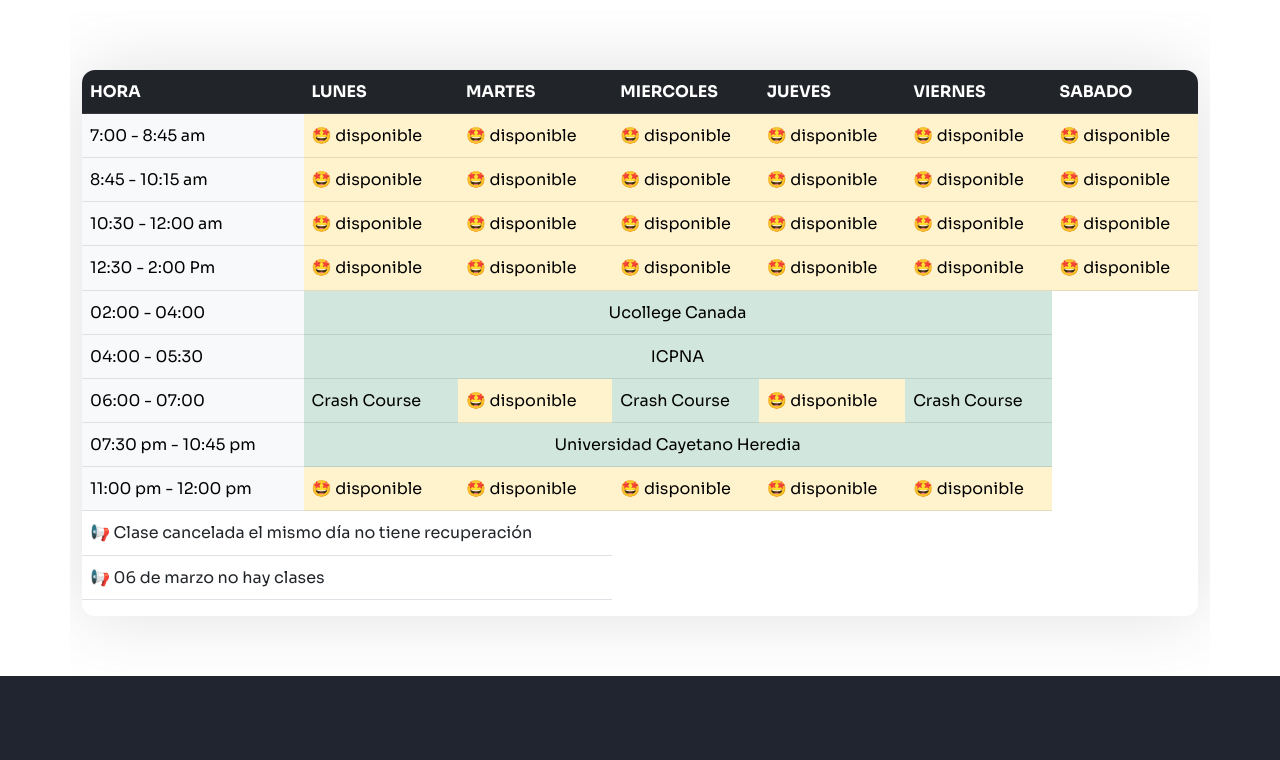
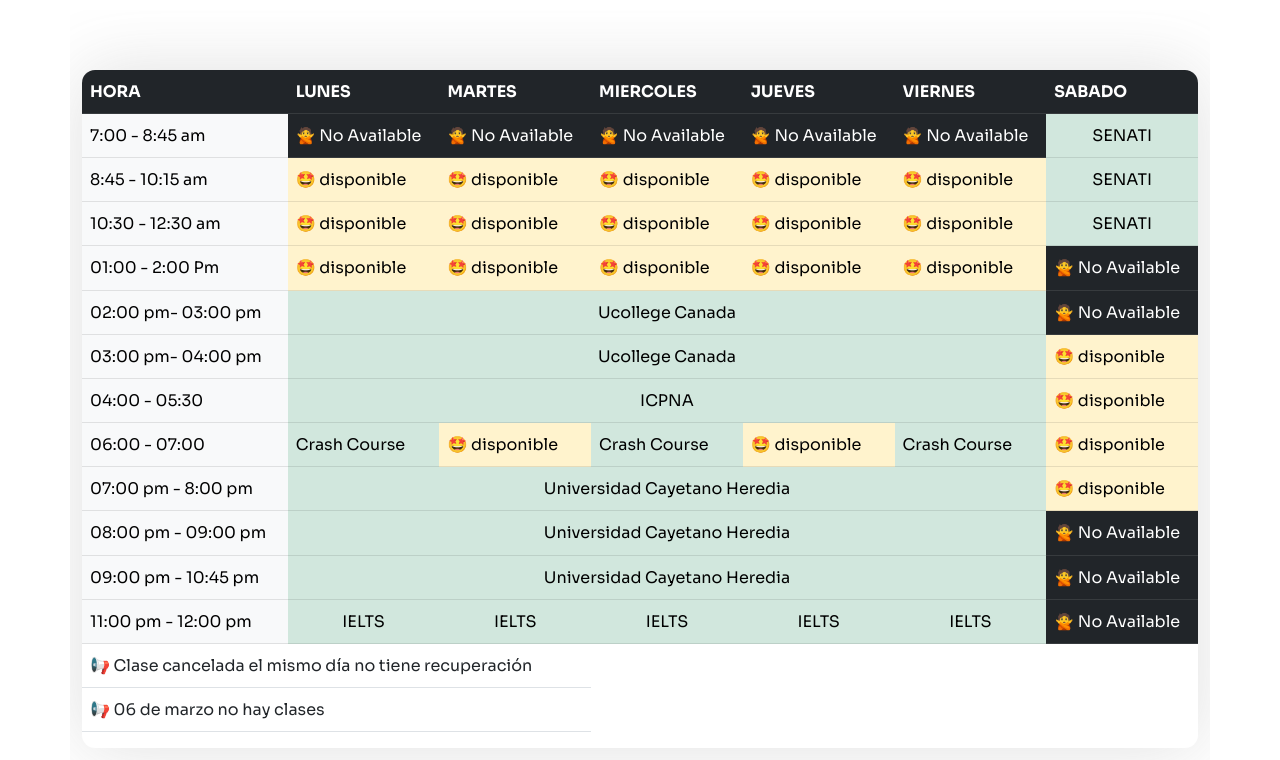
Before and after one commit to myenglishbro/U-MEB, a plain HTML site: page pages/horarios.html in a window 1280 px wide. Shown: the part 590-1350 px from the top of the page. Drawn offline with nearby package versions, Linux system fonts and the light colour scheme.

Commit message:
new horario

```diff
--- a/pages/horarios.html
+++ b/pages/horarios.html
@@ -98,16 +98,17 @@
           <th>SABADO</th>
 
 
+
         </thead>
         <tbody>
           <tr   class="table-success">
             <td  class="table-light">7:00 - 8:45 am</td>
-            <td class="table-warning">🤩 disponible</td>
-            <td class="table-warning">🤩 disponible</td>
-            <td class="table-warning">🤩 disponible</td>
-            <td class="table-warning">🤩 disponible</td>
-            <td class="table-warning">🤩 disponible</td>
-            <td class="table-warning">🤩 disponible</td>
+            <td class="table-dark">🙅 No Available</td>
+            <td class="table-dark">🙅 No Available</td>
+            <td class="table-dark">🙅 No Available</td>
+            <td class="table-dark">🙅 No Available</td>
+            <td class="table-dark">🙅 No Available</td>
+            <td class="table-success text-center">SENATI</td>
 
           </tr>
           <tr class="table-success">
@@ -117,44 +118,57 @@
             <td class="table-warning">🤩 disponible</td>
             <td class="table-warning">🤩 disponible</td>
             <td class="table-warning">🤩 disponible</td>
-            <td class="table-warning">🤩 disponible</td>
+            <td class="table-success text-center">SENATI</td>
+
           </tr>
 
 
           <tr class="table-success">
-            <td class="table-light">10:30 - 12:00 am</td>
+            <td class="table-light">10:30 - 12:30 am</td>
             <td class="table-warning">🤩 disponible</td>
             <td class="table-warning">🤩 disponible</td>
             <td class="table-warning">🤩 disponible</td>
             <td class="table-warning">🤩 disponible</td>
             <td class="table-warning">🤩 disponible</td>
-            <td class="table-warning">🤩 disponible</td>
+            <td class="table-success text-center">SENATI</td>
 
 
 
           </tr>
           <tr class="table-success">
-            <td class="table-light">12:30 - 2:00 Pm</td>
+            <td class="table-light">01:00 - 2:00 Pm</td>
             <td class="table-warning">🤩 disponible</td>
             <td class="table-warning">🤩 disponible</td>
             <td class="table-warning">🤩 disponible</td>
             <td class="table-warning">🤩 disponible</td>
             <td class="table-warning">🤩 disponible</td>
+            <td class="table-dark">🙅 No Available</td>
+
+
+
+          </tr>
+
+          <tr class="table-light">
+            <td class="table-light">02:00 pm- 03:00 pm</td>
+            <td colspan="5"  class="table-success text-center"> Ucollege Canada</td>
+            <td class="table-dark">🙅 No Available</td>
+
+
+
+          </tr>
+          <tr class="table-light">
+            <td class="table-light">03:00 pm- 04:00 pm</td>
+            <td colspan="5"  class="table-success text-center"> Ucollege Canada</td>
             <td class="table-warning">🤩 disponible</td>
 
 
 
           </tr>
 
-          <tr class="table-light">
-            <td class="table-light">02:00 - 04:00</td>
-            <td colspan="5"  class="table-success text-center"> Ucollege Canada</td>
-
-          </tr>
-
           <tr  class="table-success">
             <td class="table-light">04:00 - 05:30</td>
             <td colspan="5"  class="table-success text-center"> ICPNA </td>
+            <td class="table-warning">🤩 disponible</td>
 
 
 
@@ -167,24 +181,44 @@
             <td class="table-success">Crash Course</td>
             <td class="table-warning">🤩 disponible</td>
             <td class="table-success">Crash Course</td>
+            <td class="table-warning">🤩 disponible</td>
+
+
 
 
           </tr>
 
 
           <tr class="table-success">
-            <td class="table-light">07:30 pm - 10:45 pm </td>
+            <td class="table-light">07:00 pm - 8:00 pm </td>
             <td colspan="5" class="text-center"> Universidad Cayetano Heredia</td>
+            <td class="table-warning">🤩 disponible</td>
+
+
+
+          </tr>
+          <tr class="table-success">
+            <td class="table-light">08:00 pm - 09:00 pm </td>
+            <td colspan="5" class="text-center"> Universidad Cayetano Heredia</td>
+            <td class="table-dark">🙅 No Available</td>
+
+
+          </tr>
+          <tr class="table-success">
+            <td class="table-light">09:00 pm - 10:45 pm </td>
+            <td colspan="5" class="text-center"> Universidad Cayetano Heredia</td>
+            <td class="table-dark">🙅 No Available</td>
 
 
           </tr>
           <tr class="table-success">
             <td class="table-light">11:00 pm - 12:00 pm </td>
-            <td class="table-warning">🤩 disponible</td>
-            <td class="table-warning">🤩 disponible</td>
-            <td class="table-warning">🤩 disponible</td>
-            <td class="table-warning">🤩 disponible</td>
-            <td class="table-warning">🤩 disponible</td>
+            <td class="table-success text-center">IELTS</td>
+            <td class="table-success text-center">IELTS</td>
+            <td class="table-success text-center">IELTS</td>
+            <td class="table-success text-center">IELTS</td>
+            <td class="table-success text-center">IELTS</td>
+            <td class="table-dark">🙅 No Available</td>
 
 
 
```
